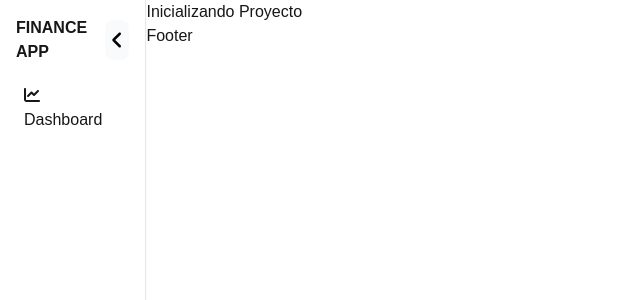
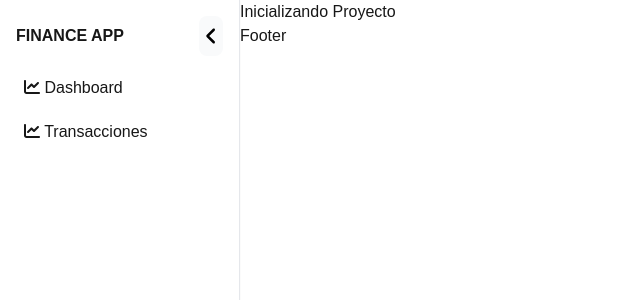
Before and after one commit to Jeim05/personal-finance-app, a Next.js app: page / in a window 1280 px wide. Shown: the top 300 px of the page, without its empty margins (0-640 px from the left). Built offline with nearby package versions, Linux system fonts and the light colour scheme.

Commit message:
Mapping icons

```diff
--- a/components/Sidebar.tsx
+++ b/components/Sidebar.tsx
@@ -1,12 +1,16 @@
 import { FontAwesomeIcon } from '@fortawesome/react-fontawesome'
-import { faAngleLeft, faChartLine } from '@fortawesome/free-solid-svg-icons'
+import { faAngleLeft} from '@fortawesome/free-solid-svg-icons'
+import { faChartLine } from '@fortawesome/free-solid-svg-icons'
 import Link from 'next/link'
 import React from 'react'
+import { ITEMS_MENU } from '@/constants'
+import { library } from '@fortawesome/fontawesome-svg-core'
+library.add(faChartLine);
 
 function Sidebar() {
   return (
     <aside className='h-screen'>
-      <nav className='h-full flex flex-col bg-white border-r shadow-sm '>
+      <nav className='h-full flex flex-col bg-white border-r shadow-sm w-60'>
         <div className='p-4 pb-2 flex justify-between items-center'>
           <Link href='/' className='font-bold'>
             FINANCE APP
@@ -16,11 +20,13 @@ function Sidebar() {
           </button>
         </div>
         <ul className='flex-1 px-3'>
-          <li className={`relative flex items-center py-2 px-3 my-1 font-medium rounded-md`}>
+          {ITEMS_MENU.map((item)=>(
+            <li className={`relative flex items-center py-2 px-3 my-1 font-medium rounded-md`}>
             <Link href="/">
-              <FontAwesomeIcon icon={faChartLine} /> Dashboard
+              <FontAwesomeIcon icon={item.icon} /> {item.label}
             </Link>
           </li>
+          ))}
         </ul>
       </nav>
     </aside>
--- /dev/null
+++ b/constants/index.ts
@@ -0,0 +1,5 @@
+
+export const ITEMS_MENU=[
+    {href:'/', key:'home', label:'Dashboard', icon:['fas','fa-chart-line']},
+    {href:'/', key:'transactions', label:'Transacciones', icon:['fas','fa-chart-line']},
+]
```
